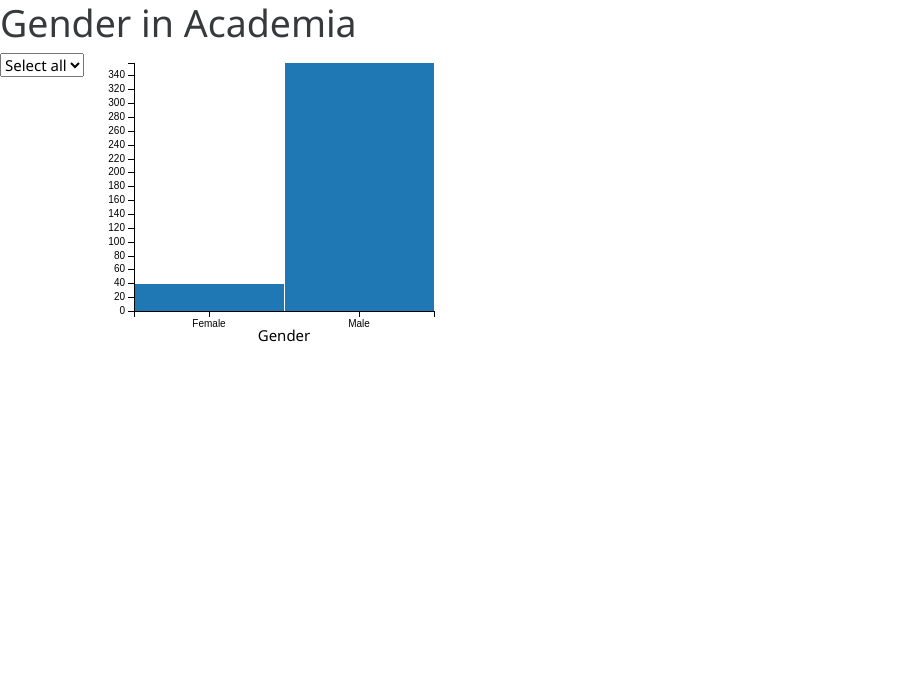
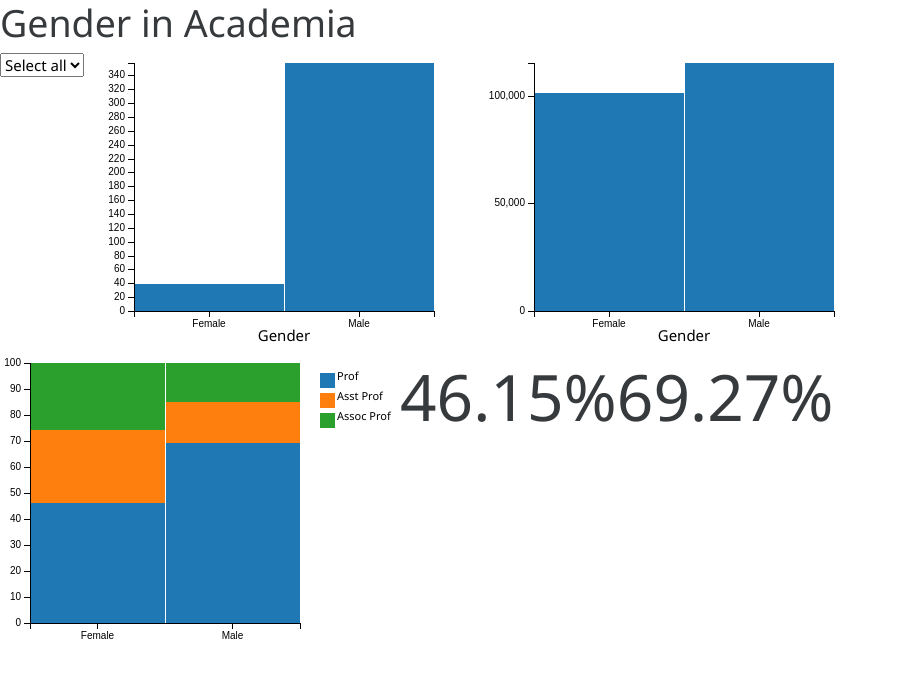
Before and after one commit to rory81/dashboarding, a plain HTML site: page index.html in a window 1280 px wide. Shown: the whole page, without its empty margins (0-898 px from the left). Drawn offline with Linux system fonts and the light colour scheme.

Commit message:
after creating all the charts

```diff
--- a/index.html
+++ b/index.html
@@ -1,5 +1,6 @@
 <!DOCTYPE html>
 <html lang="en">
+
 <head>
     <meta charset="UTF-8">
     <meta name="viewport" content="width=device-width, initial-scale=1.0">
@@ -8,6 +9,7 @@
 
     <link rel="stylesheet" href="static/css/bootstrap.min.css" type="text/css" />
     <link rel="stylesheet" href="static/css/dc.min.css" type="text/css" />
+    <link rel="stylesheet" href="static/css/style.css" type="text/css" />
 
     <script type="text/javascript" src="static/js/d3.min.js"></script>
     <script type="text/javascript" src="static/js/crossfilter.min.js"></script>
@@ -15,10 +17,18 @@
     <script type="text/javascript" src="static/js/queue.min.js"></script>
     <script type="text/javascript" src="static/js/graph.js"></script>
 </head>
+
 <body>
 
     <h1>Gender in Academia</h1>
     <div id="discipline-selector"></div>
     <div id='gender-balance'></div>
+    <div id='average-salary'></div>
+    <div id='rank-distribution'></div>
+    <div class='number-box' id='percent-of-women-professors'></div>
+    <div class='number-box' id='percent-of-men-professors'></div>
+
+
 </body>
+
 </html>
--- /dev/null
+++ b/static/css/style.css
@@ -0,0 +1,5 @@
+.number-box{
+    font-size: 64px;
+    text-align: center;
+    line-height: normal;
+}
--- a/static/js/graph.js
+++ b/static/js/graph.js
@@ -1,33 +1,84 @@
 queue()
-    .defer(d3.csv,'data/Salaries.csv')
+    .defer(d3.csv, 'data/Salaries.csv')
     .await(makeGraphs);
 
-function makeGraphs(error, salaryData){
+function makeGraphs(error, salaryData) {
     var ndx = crossfilter(salaryData);
 
+    salaryData.forEach(function(d) {
+        d.salary = parseInt(d.salary); //making salary integers instead of text
+    })
+
     show_discipline_selector(ndx);
+
+    show_percent_that_are_professors(ndx,'Female','#percent-of-women-professors');
+    show_percent_that_are_professors(ndx,'Male','#percent-of-men-professors');
+
     show_gender_balance(ndx);
+    show_average_salary(ndx);
+    show_rank_distribution(ndx);
 
     dc.renderAll();
 }
 
-function show_discipline_selector (ndx){
-    dim=ndx.dimension(dc.pluck('discipline'));
-    group=dim.group();
+function show_discipline_selector(ndx) {
+    dim = ndx.dimension(dc.pluck('discipline'));
+    group = dim.group();
 
     dc.selectMenu('#discipline-selector')
         .dimension(dim)
         .group(group);
 }
 
-function show_gender_balance(ndx){
+function show_percent_that_are_professors(ndx,gender,element) {
+    var percentageThatAreProf = ndx.groupAll().reduce(
+        function(p, v) {
+            if (v.sex === gender) {
+                p.count++;
+                if (v.rank === 'Prof') {
+                    p.are_prof++;
+                }
+            }
+            return p;
+        },
+
+        function(p, v) {
+            if (v.sex === gender) {
+                p.count--;
+                if (v.rank === 'Prof') {
+                    p.are_prof--;
+                }
+            }
+            return p;
+        },
+
+        function initialise() {
+            return {count: 0, are_prof: 0 };
+        }
+    );
+
+    dc.numberDisplay(element)
+        .formatNumber(d3.format('.2%'))
+        .valueAccessor(function(d){
+            if (d.count === 0) {
+                return 0;
+            } else {
+                return (d.are_prof/d.count);
+            }
+        })
+        .group(percentageThatAreProf);
+}
+
+
+
+function show_gender_balance(ndx) {
     var dim = ndx.dimension(dc.pluck('sex'));
     var group = dim.group();
 
     dc.barChart('#gender-balance')
         .width(400)
         .height(300)
-    .margins({top:10, right:50, bottom:30,left:50})
+        .margins({ top: 10, right: 50, bottom: 30, left: 50 })
         .dimension(dim)
         .group(group)
         .transitionDuration(500)
@@ -35,6 +86,106 @@ function show_gender_balance(ndx){
         .xUnits(dc.units.ordinal)
         .xAxisLabel('Gender')
         .yAxis().ticks(20);
+}
+
+function show_average_salary(ndx) {
+    var dim = ndx.dimension(dc.pluck('sex'));
+
+    function add_item(p, v) {
+        p.count++;
+        p.total += v.salary;
+        p.average = p.total / p.count;
+        return p;
+    }
+
+    function remove_item(p, v) {
+        p.count--;
+        if (p.count === 0) {
+            p.total = 0;
+            p.average = 0;
+        }
+        else {
+            p.total -= v.salary;
+            p.average = p.total / p.count;
+        }
+
+        return p;
+    }
+
+    function initialise() {
+        return { count: 0, total: 0, average: 0 };
+    }
 
 
+    var averageSalaryByGender = dim.group().reduce(add_item, remove_item, initialise);
+
+    dc.barChart('#average-salary')
+        .width(400)
+        .height(300)
+        .margins({ top: 10, right: 50, bottom: 30, left: 50 })
+        .dimension(dim)
+        .group(averageSalaryByGender)
+        .valueAccessor(function(d) { //average is created by a custom reducer therfore a valueAccessor is needed to specify whcih of the 3 values actually gets plotted from initialise...total, count or average
+            return d.value.average.toFixed(2);
+        })
+        .transitionDuration(500)
+        .x(d3.scale.ordinal())
+        .xUnits(dc.units.ordinal)
+        // .elasticY(true)
+        .xAxisLabel('Gender')
+        .yAxis().ticks(4);
+
 }
+
+function show_rank_distribution(ndx) {
+    function rankByGender(dimension, rank) {
+        return dimension.group().reduce(
+            function(p, v) {
+                p.total++;
+                if (v.rank === rank) {
+                    p.match++;
+                }
+                return p
+            },
+
+            function(p, v) {
+                p.total--;
+                if (v.rank === rank) {
+                    p.match--;
+                }
+                return p
+
+            },
+
+            function initialise() {
+                return { total: 0, match: 0 };
+            }
+        );
+    }
+    var dim = ndx.dimension(dc.pluck('sex'));
+    var profByGender = rankByGender(dim, 'Prof');
+    var asstProfByGender = rankByGender(dim, 'AsstProf');
+    var assocProfByGender = rankByGender(dim, 'AssocProf');
+
+    dc.barChart('#rank-distribution')
+        .width(400)
+        .height(300)
+        .dimension(dim)
+        .group(profByGender, 'Prof')
+        .stack(asstProfByGender, 'Asst Prof')
+        .stack(assocProfByGender, 'Assoc Prof')
+        .valueAccessor(function(d) {
+            if (d.value.total > 0) {
+
+                return (d.value.match / d.value.total) * 100;
+
+            }
+            else {
+                return 0;
+            }
+        })
+        .x(d3.scale.ordinal())
+        .xUnits(dc.units.ordinal)
+        .legend(dc.legend().x(320).y(20).itemHeight(15).gap(5))
+        .margins({ top: 10, right: 100, bottom: 30, left: 30 });
+}
```
Lines whose indentation alone changed are shown as unchanged.
